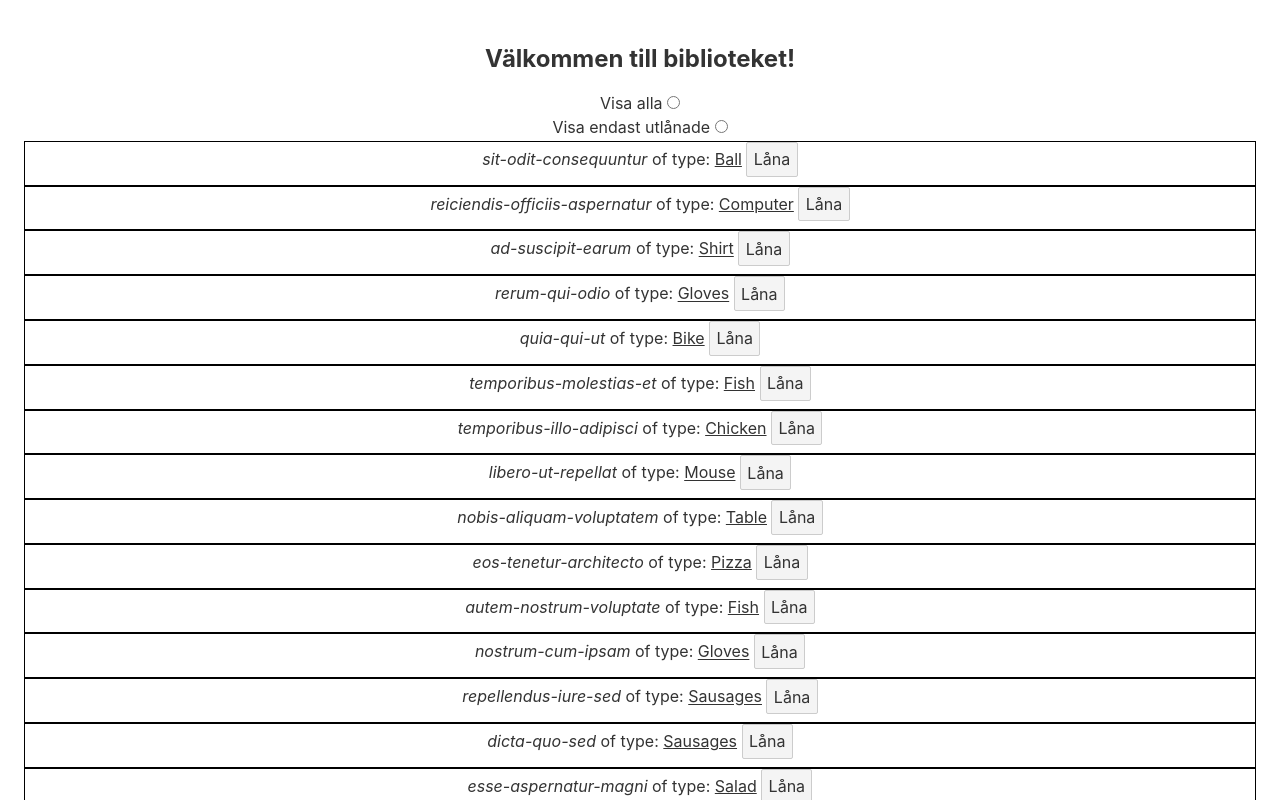
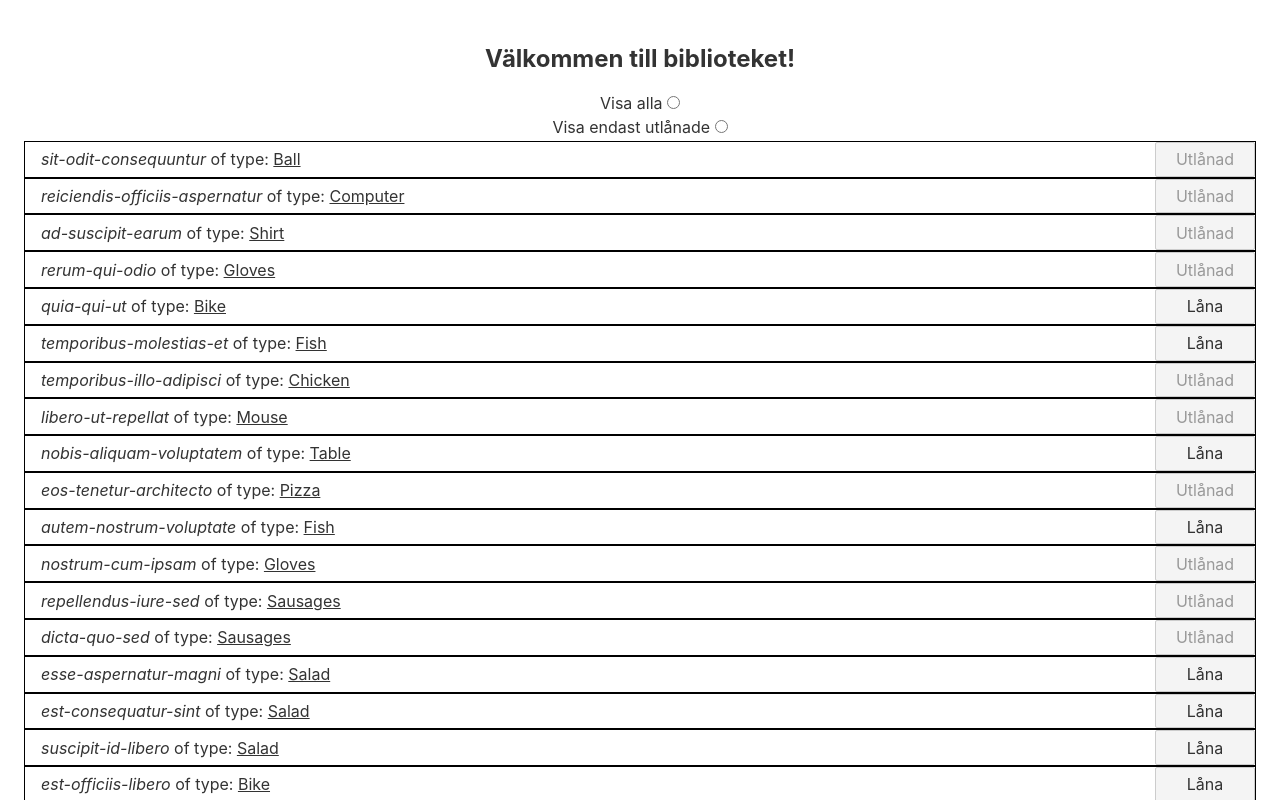
Before and after one commit to EmilNilsson12/svelte-library, a Svelte app: page / in a window 1280 px wide. Shown: the top 800 px of the page. Built offline with nearby package versions, Linux system fonts and the light colour scheme; data requests are answered from the project's data file.

Commit message:
Style btns based on availability

```diff
--- a/src/App.svelte
+++ b/src/App.svelte
@@ -6,7 +6,6 @@
     main {
         text-align: center;
         padding: 1em;
-        max-width: 420px;
         margin: 0 auto;
     }
 
--- a/src/components/Bibliotekartikel.svelte
+++ b/src/components/Bibliotekartikel.svelte
@@ -5,10 +5,26 @@
 <style>
     div {
         border: 1px solid black;
+        display: flex;
+        justify-content: space-between;
+        align-items: center;
+    }
+
+    span {
+        margin-left: 16px;
+    }
+
+    button {
+        min-width: 100px;
+        margin: 0;
     }
 </style>
 
 <div>
-    <em>{articleData.titel}</em> of type: <u>{articleData.type}</u>
-    <button>Låna</button>
+    <span>
+        <em>{articleData.titel}</em> of type: <u>{articleData.type}</u>
+    </span>
+    <button disabled={articleData.lånad}
+        >{articleData.lånad ? 'Utlånad' : 'Låna'}</button
+    >
 </div>
```
